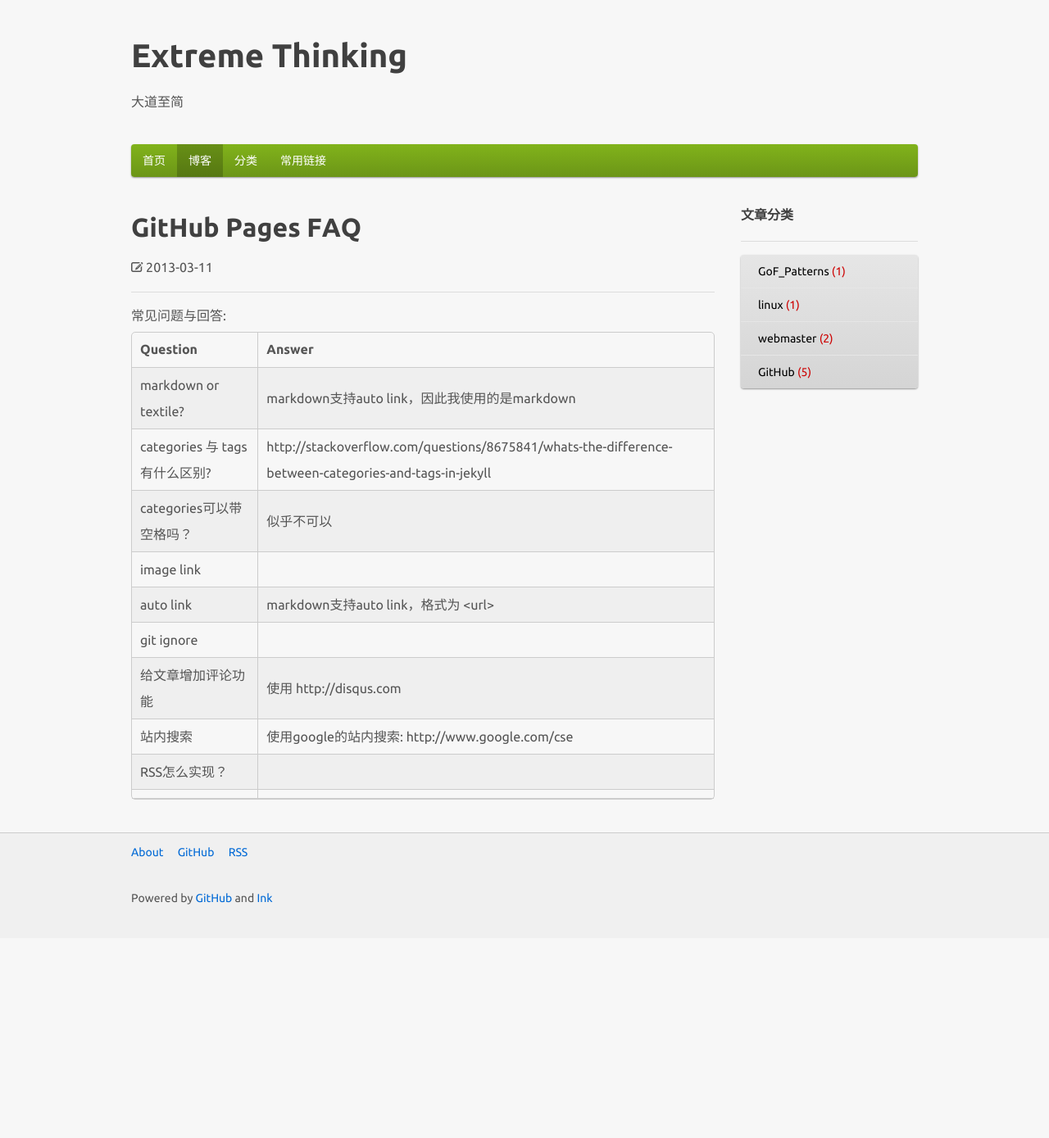
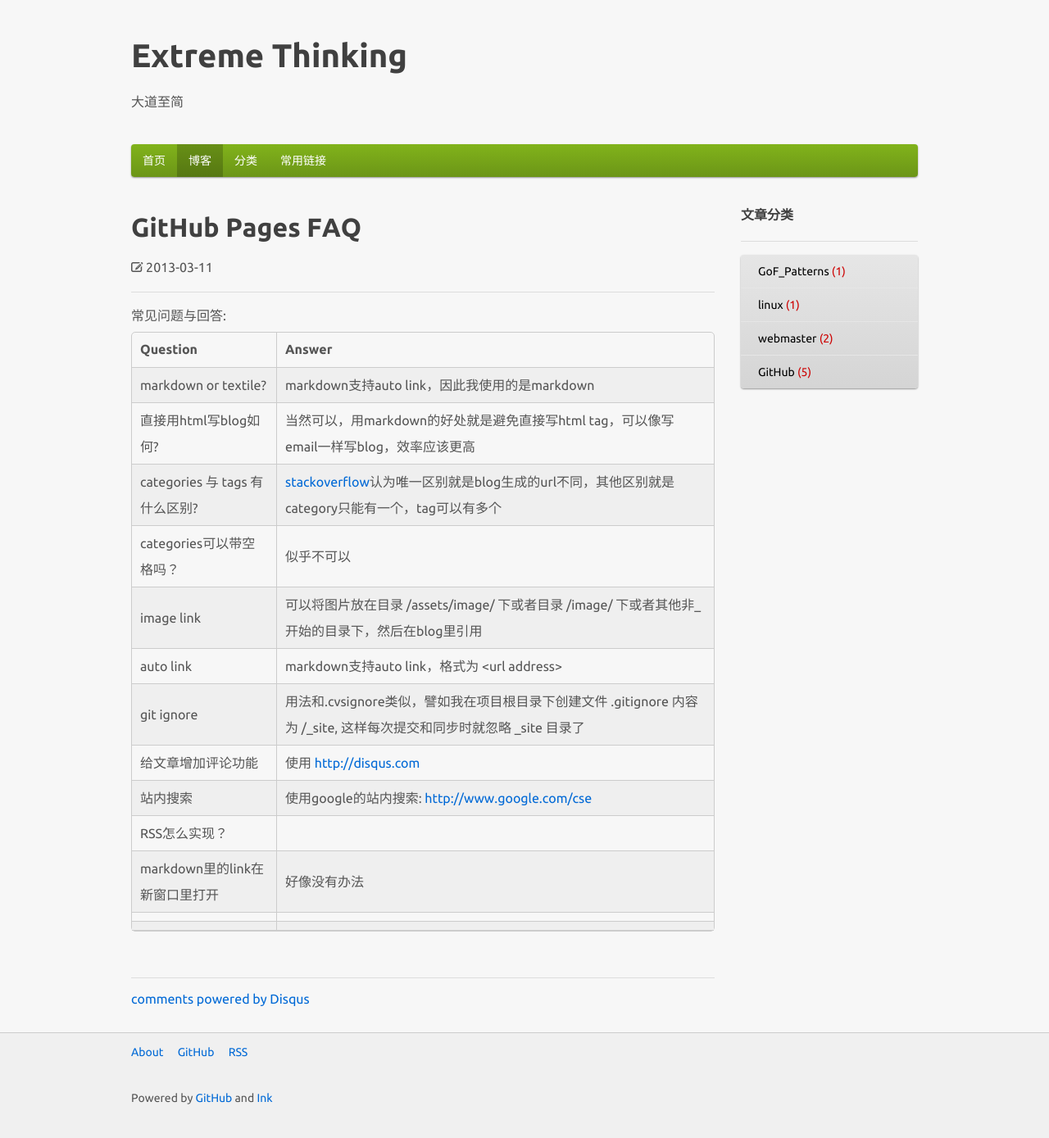
Before and after one commit to BobHongYuChen/rain-site, a Jekyll site: the page built from _posts/2013-03-11-github_faq.md, in a window 1280 px wide. Shown: the whole page at 82% size. Built offline with Jekyll 4.4.1, drawn with Linux system fonts in a browser that asks for light colours; comment, search, counter and statistics services are not loaded; a style sheet for code colours, icons or effects is not loaded; before the commit the page ends 1145 px from its top, so only the background shows below that.

Commit message:
add disqus

```diff
--- a/_layouts/post.html
+++ b/_layouts/post.html
@@ -39,6 +39,38 @@
             </div>
         </div>
 
+        <div class="ink-container ink-vspace">
+            <div class="ink-row">
+                <div class="ink-l75">
+                    <div class="ink-gutter">
+                        <hr>
+                        <div id="disqus_thread"></div>
+                        <script type="text/javascript">
+                            /* * * CONFIGURATION VARIABLES: EDIT BEFORE PASTING INTO YOUR WEBPAGE * * */
+                            var disqus_shortname = 'xthinking'; // required: replace example with your forum shortname
+
+                            /* * * DON'T EDIT BELOW THIS LINE * * */
+                            (function() {
+                             var dsq = document.createElement('script'); dsq.type = 'text/javascript'; dsq.async = true;
+                             dsq.src = '//' + disqus_shortname + '.disqus.com/embed.js';
+                             (document.getElementsByTagName('head')[0] || document.getElementsByTagName('body')[0]).appendChild(dsq);
+                             })();
+                            </script>
+                        <noscript>Please enable JavaScript to view the <a href="http://disqus.com/?ref_noscript">comments powered by Disqus.</a></noscript>
+                        <a href="http://disqus.com" class="dsq-brlink">comments powered by <span class="logo-disqus">Disqus</span></a>
+                    </div>
+                </div>
+                <div class="ink-l25">
+                    <div class="ink-gutter">
+
+                    </div>
+                </div>
+            </div>
+        </div>
+
+
+
+
         {% include footer.html %}
 
     </body>
--- a/_posts/2013-03-11-github_faq.md
+++ b/_posts/2013-03-11-github_faq.md
@@ -19,8 +19,12 @@
       <td>markdown支持auto link，因此我使用的是markdown</td>
     </tr>
     <tr>
+      <td>直接用html写blog如何?</td>
+      <td>当然可以，用markdown的好处就是避免直接写html tag，可以像写email一样写blog，效率应该更高</td>
+    </tr>
+    <tr>
       <td>categories 与 tags 有什么区别?</td>
-      <td>http://stackoverflow.com/questions/8675841/whats-the-difference-between-categories-and-tags-in-jekyll</td>
+      <td><a href="http://stackoverflow.com/questions/8675841/whats-the-difference-between-categories-and-tags-in-jekyll">stackoverflow</a>认为唯一区别就是blog生成的url不同，其他区别就是category只能有一个，tag可以有多个</td>
     </tr>
     <tr>
       <td>categories可以带空格吗？</td>
@@ -28,26 +32,34 @@
     </tr>
     <tr>
       <td>image link</td>
+      <td>可以将图片放在目录 /assets/image/ 下或者目录 /image/ 下或者其他非_开始的目录下，然后在blog里引用</td>
+    </tr>
+    <tr>
+      <td>auto link</td>
+      <td>markdown支持auto link，格式为 &lt;url address></td>
+    </tr>
+    <tr>
+      <td>git ignore</td>
+      <td>用法和.cvsignore类似，譬如我在项目根目录下创建文件 .gitignore 内容为 /_site, 这样每次提交和同步时就忽略 _site 目录了</td>
+    </tr>
+    <tr>
+      <td>给文章增加评论功能</td>
+      <td>使用 <a href="http://disqus.com">http://disqus.com</a> </td>
+    </tr>
+    <tr>
+      <td>站内搜索</td>
+      <td>使用google的站内搜索: <a href="http://www.google.com/cse">http://www.google.com/cse</a> </td>
+    </tr>
+    <tr>
+      <td>RSS怎么实现？</td>
       <td></td>
     </tr>
     <tr>
-      <td>auto link</td>
-      <td>markdown支持auto link，格式为 &lt;url></td>
+      <td>markdown里的link在新窗口里打开</td>
+      <td>好像没有办法</td>
     </tr>
     <tr>
-      <td>git ignore</td>
       <td></td>
-    </tr>
-    <tr>
-      <td>给文章增加评论功能</td>
-      <td>使用 http://disqus.com </td>
-    </tr>
-    <tr>
-      <td>站内搜索</td>
-      <td>使用google的站内搜索: http://www.google.com/cse </td>
-    </tr>
-    <tr>
-      <td>RSS怎么实现？</td>
       <td></td>
     </tr>
     <tr>
--- a/about.html
+++ b/about.html
@@ -10,9 +10,9 @@
     <div class="ink-row">
         <div class="ink-l50">
                 <p>一直在外企工作，做技术，也做管理，欣赏极客精神，技术上努力追求极致，生活中希望淡定从容。前5年做Java，后5年做C++，最近又做mobile，希望在IT行业做一些事情，对自己有益，对别人有益。</p>
-            <p><i class="icon-envelope"></i> <a href="mailto:rainzhaojy@gmail.com">rainzhaojy@gmail.com</a> <i class="icon-linkedin"></i> <a href="http://cn.linkedin.com/in/rainz">http://cn.linkedin.com/in/rainz</a></p>
+            <p><i class="icon-envelope"></i> <a href="mailto:rainzhaojy@gmail.com">rainzhaojy@gmail.com</a> <i class="icon-linkedin"></i> <a href="http://cn.linkedin.com/in/rainz" target="_blank">http://cn.linkedin.com/in/rainz</a></p>
         </div>
-        <div class="ink-l25 noprint">
+        <div class="ink-l25">
             <div class="ink-gutter">
                 <p><img src="http://www.gravatar.com/avatar/99596486c41ba580ab078690710a8807.png"></p>
             </div>
```
Also changed, not shown: _posts/2013-03-08-setup_blog_on_github.md (+2 -2 lines).
